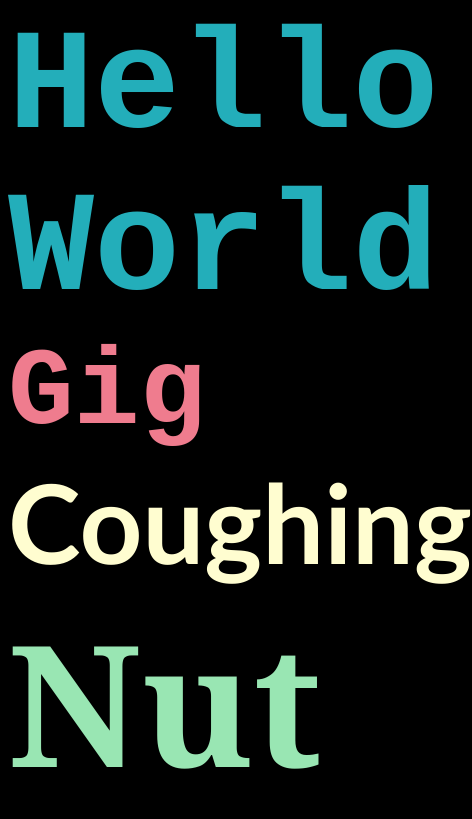
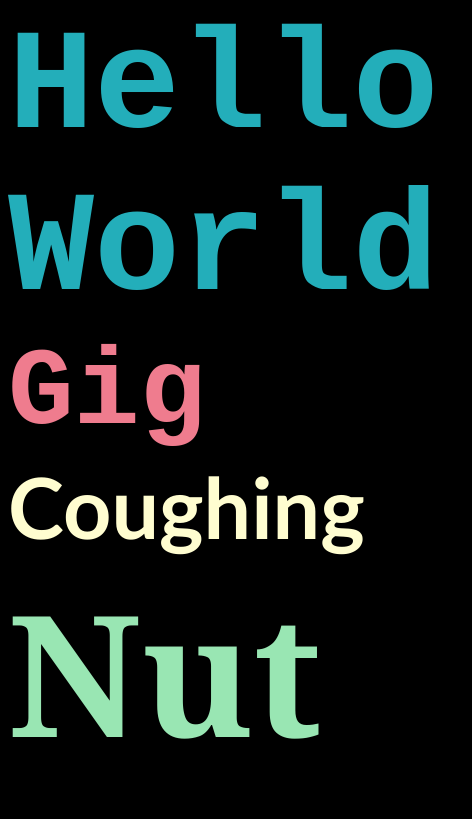
Before and after one commit to nuoxoxo/nuoxoxo.github.io, an Astro site: page / in a window 390 px wide. Shown: the whole page, 472 px wide, since content can reach past the window. Built offline with nearby package versions, Linux system fonts and the light colour scheme; Astro itself is replaced by a stand-in of ours.

Commit message:
排版 font size on coughing

```diff
--- a/src/pages/index.scss
+++ b/src/pages/index.scss
@@ -35,7 +35,7 @@ body {
 }
 
 @mixin click-me {
-  font-size: 16h;
+  font-size: 16vh;
   cursor: pointer;
   user-select: none;
   white-space: wrap;
@@ -93,8 +93,11 @@ h1, h2 {
     font-weight: bold;
     white-space: pre-wrap;
   }
-  #click-me-gig, #click-me-coughing {
+  #click-me-gig {
     font-size: 13vh;
+  }
+  #click-me-coughing {
+    font-size: 10vh;
   }
   #click-me-nut {
     font-size: 20vh;
```
